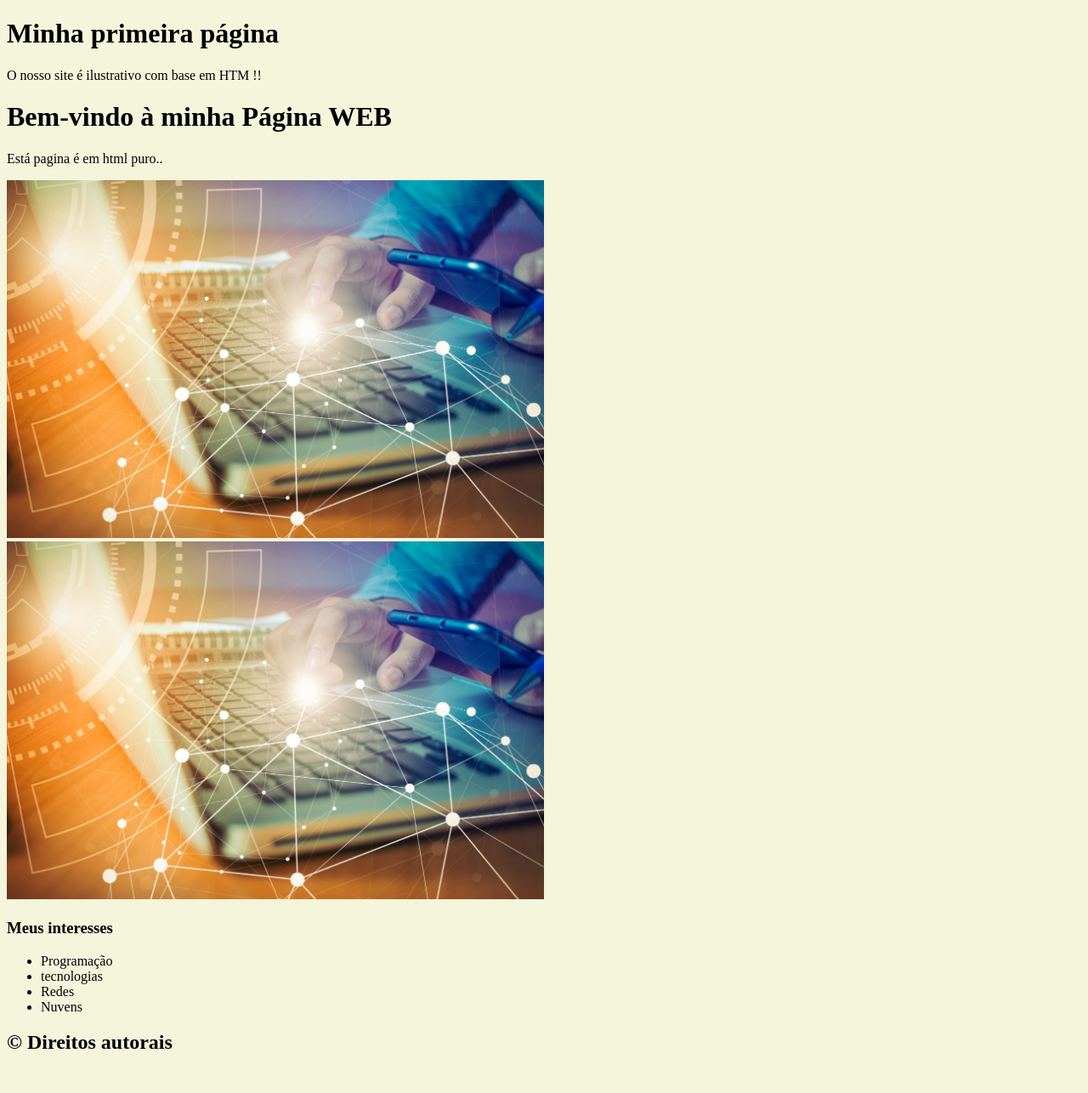
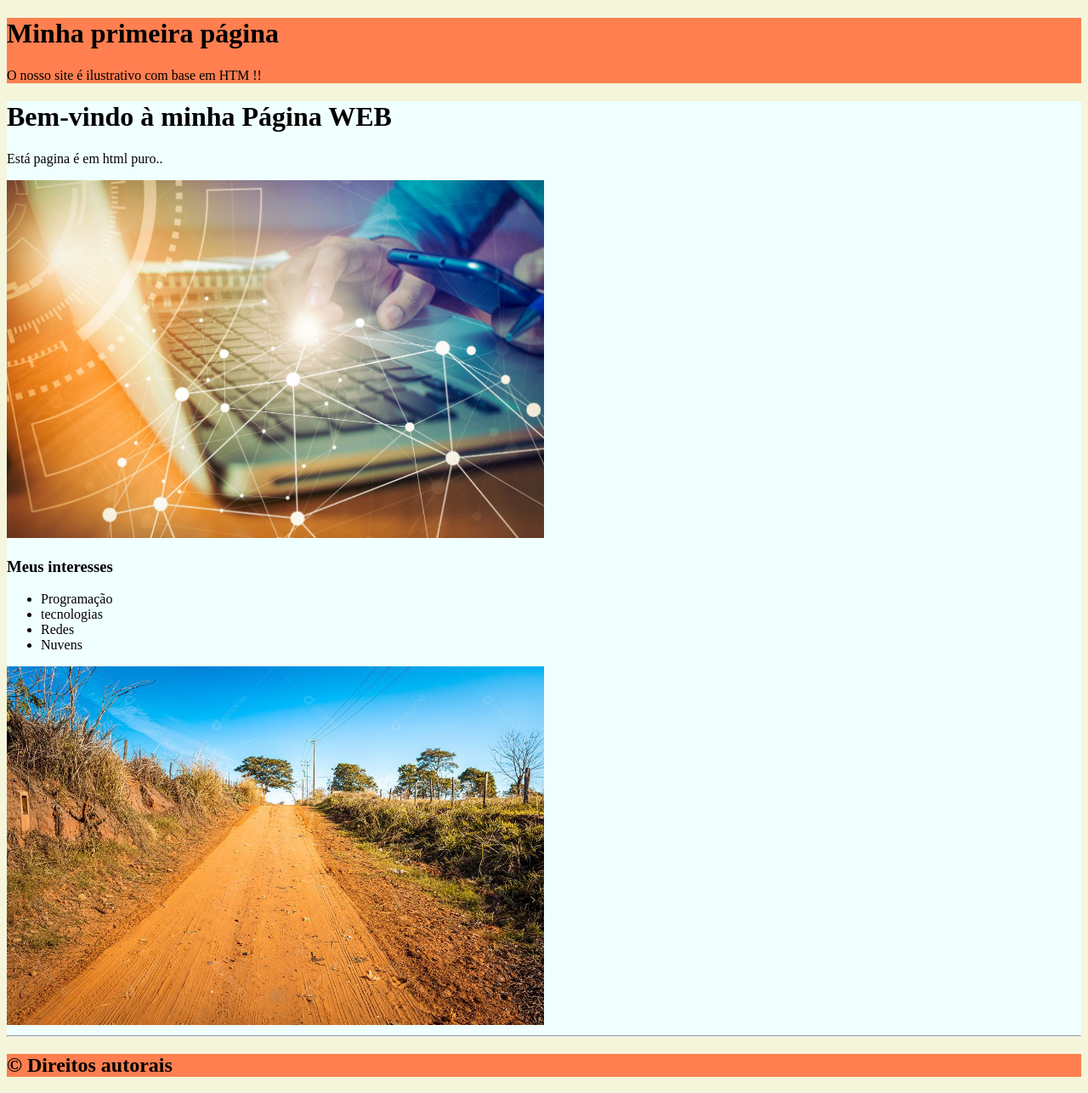
Before and after one commit to nivaldoaraujo/proj_0085, a plain HTML site: page index.html in a window 1280 px wide. Shown: the whole page at 85% size. Before the commit the page ends 1260 px from the top, so only its background shows below. Drawn offline with Linux system fonts and the light colour scheme.

Commit message:
mudei imagem, cores

```diff
--- a/index.html
+++ b/index.html
@@ -10,6 +10,15 @@
         }
         img{
             width: 50%;
+        }
+        header{
+            background-color: #ff7f50
+        }
+        main{
+            background-color: azure;
+        }
+        footer{
+             background-color: #ff7f50
         }
     </style>
 </head>
@@ -24,7 +33,6 @@
         <h1>Bem-vindo à minha Página WEB</h1>
         <p>Está pagina é em html puro..</p>
         <img src="imagens/imagem01.jpg" alt="minha imagem">
-        <img src="imagens/imagem01.jpg" alt="">
         <h3>Meus interesses</h3>
         <ul>
             <li>Programação</li>
@@ -32,6 +40,8 @@
             <li>Redes</li>
             <li>Nuvens</li>
         </ul>
+        <img src="imagens/imagem02.jpg" alt="minha imagem">
+        <hr>
 
     </main>
     <!-- Rodapé -->
```
Also changed, not shown: imagens/imagem02.jpg (added).
